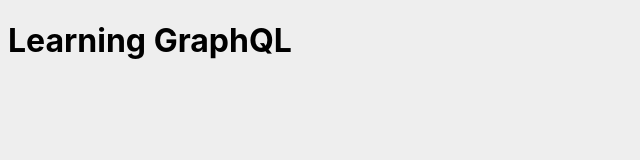
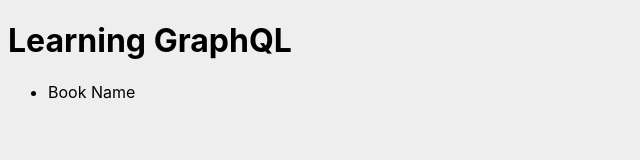
Before and after one commit to sushanth-hrn/Book-Store-Frontend, a React (Create React App) app: page / in a window 1280 px wide. Shown: the top 160 px of the page, without its empty margins (0-640 px from the left). Built offline with nearby package versions, Linux system fonts and the light colour scheme.

Commit message:
Apollo Client Setup

```diff
--- a/package.json
+++ b/package.json
@@ -6,7 +6,11 @@
     "@testing-library/jest-dom": "^5.11.4",
     "@testing-library/react": "^11.1.0",
     "@testing-library/user-event": "^12.1.10",
+    "apollo-boost": "^0.4.9",
+    "graphql": "^15.5.1",
+    "graphql-tag": "^2.12.4",
     "react": "^17.0.2",
+    "react-apollo": "^3.1.5",
     "react-dom": "^17.0.2",
     "react-scripts": "4.0.3",
     "web-vitals": "^1.0.1"
--- a/src/App.js
+++ b/src/App.js
@@ -1,9 +1,20 @@
+import ApolloClient from "apollo-boost";
+import { ApolloProvider } from 'react-apollo';
+
+import BookList from "./components/BookList";
+
+const client = new ApolloClient({
+  uri: 'http://localhost:4000/graphql'
+});
 
 function App() {
   return (
-    <div id="main">
-      <h1>Learning GraphQL</h1>
-    </div>
+    <ApolloProvider client={client}>
+      <div id="main">
+        <h1>Learning GraphQL</h1>
+        <BookList />
+      </div>
+    </ApolloProvider>
   );
 }
 
--- /dev/null
+++ b/src/components/BookList.js
@@ -0,0 +1,15 @@
+import React, { Component } from 'react';
+
+class BookList extends Component {
+    render() {
+        return (
+            <div>
+                <ul id="book-list">
+                    <li>Book Name</li>
+                </ul>
+            </div>
+        );
+    }
+}
+
+export default BookList;
```
Also changed, not shown: 1 other file (tests, documents, lock files or other folders).
